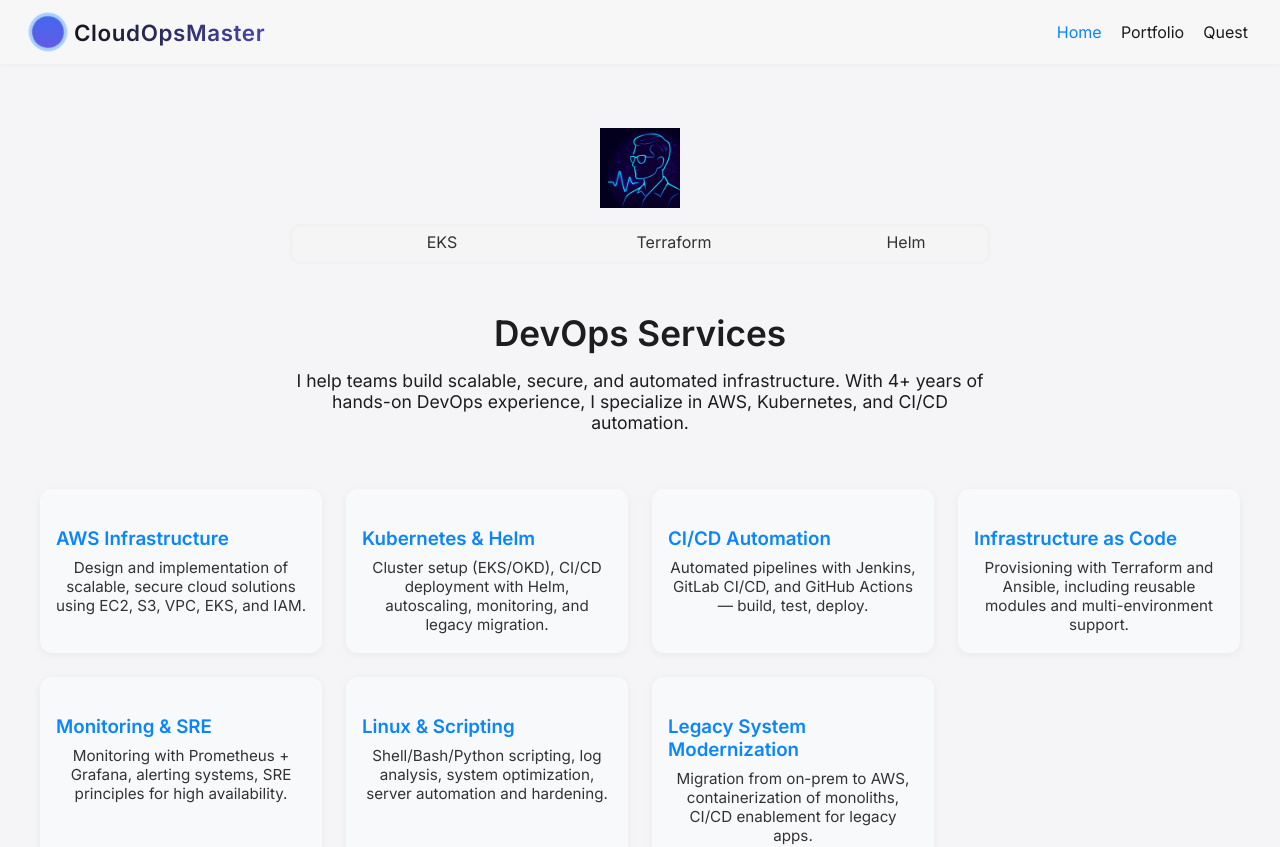
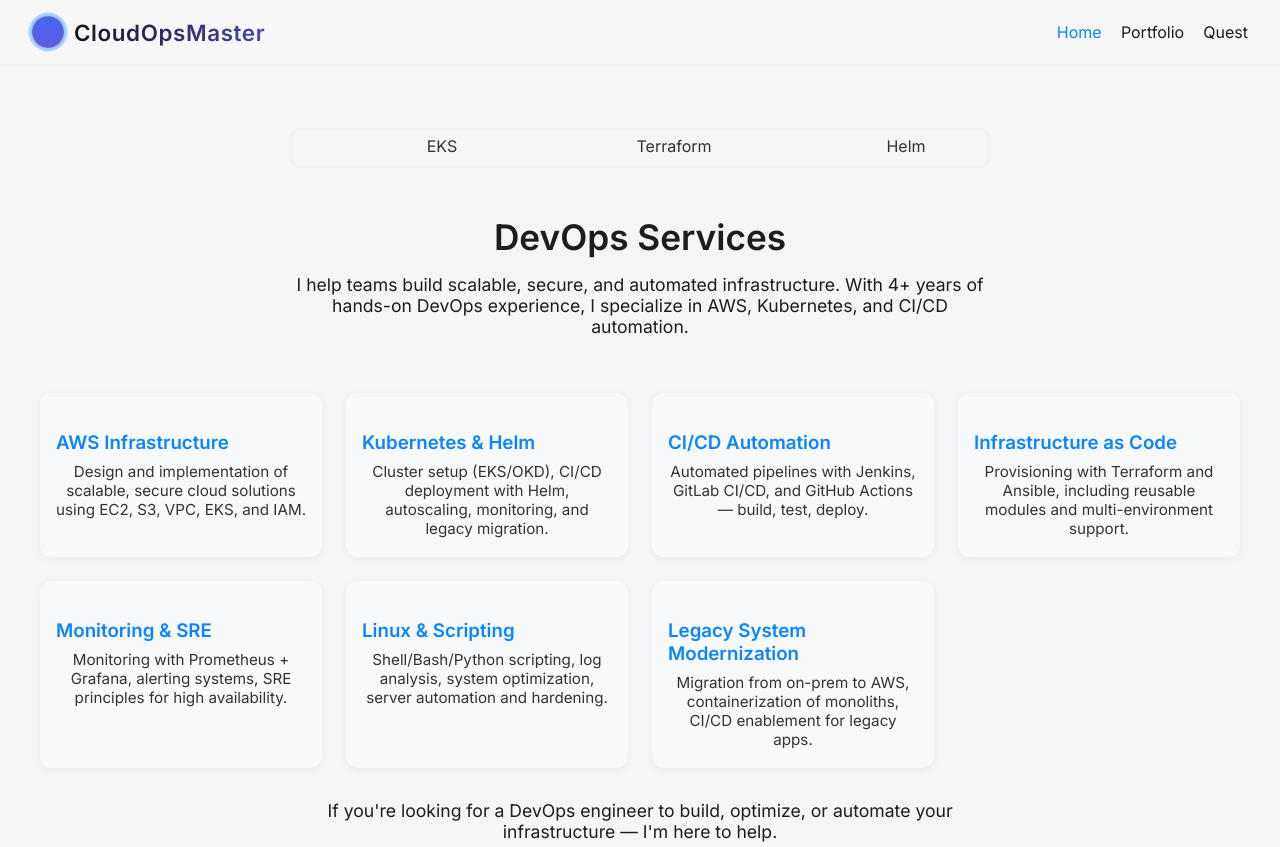
Before and after one commit to CloudOpsMaster/devops-services, a React (Create React App) app: page /#/ in a window 1280 px wide. Shown: the top 847 px of the page. Built offline with nearby package versions, Linux system fonts and the light colour scheme.

Commit message:
NO JIRA - Adds home page 3

```diff
--- a/src/pages/Home.js
+++ b/src/pages/Home.js
@@ -11,7 +11,6 @@ const technologies = [
 export default function Home() {
   return (
     <div className="home-container">
-      <img src={logo} alt="Logo" className="logo" />
 
       <div className="tech-slider">
         <div className="tech-slide-track">
```
